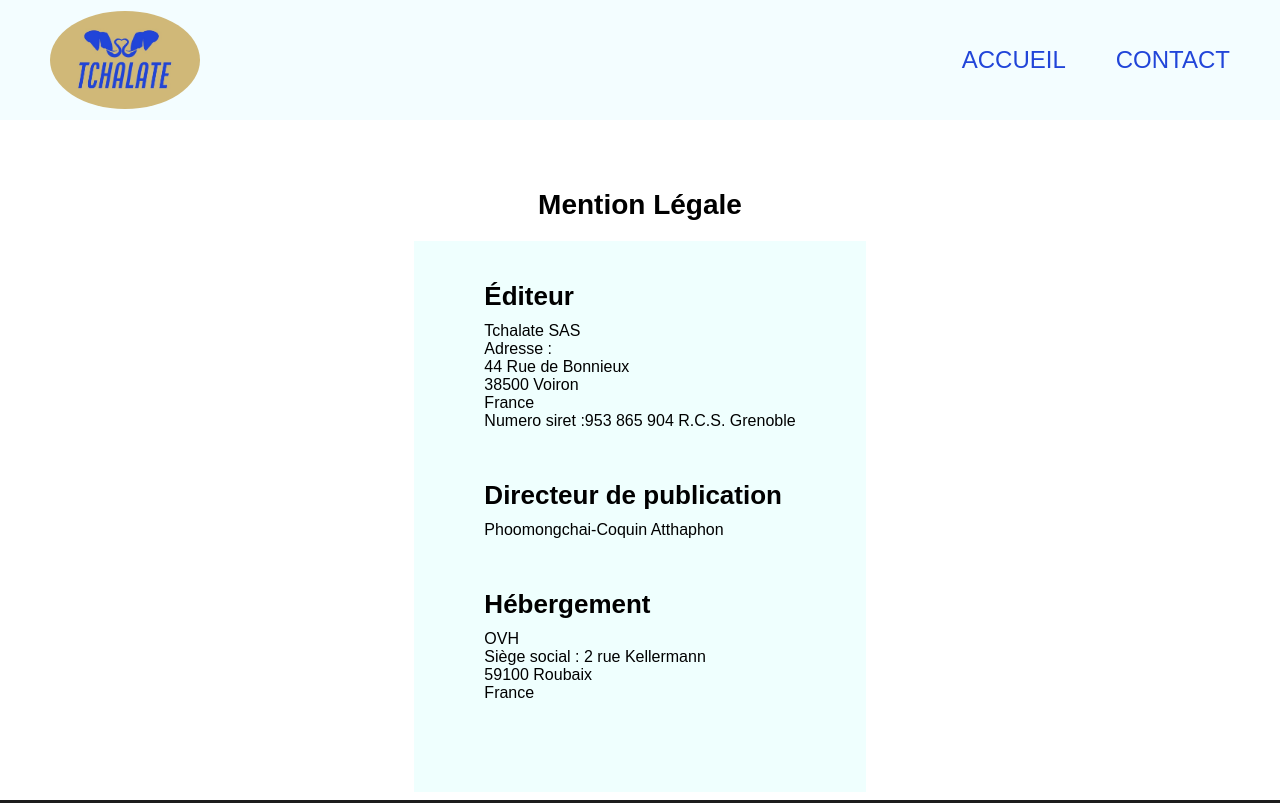
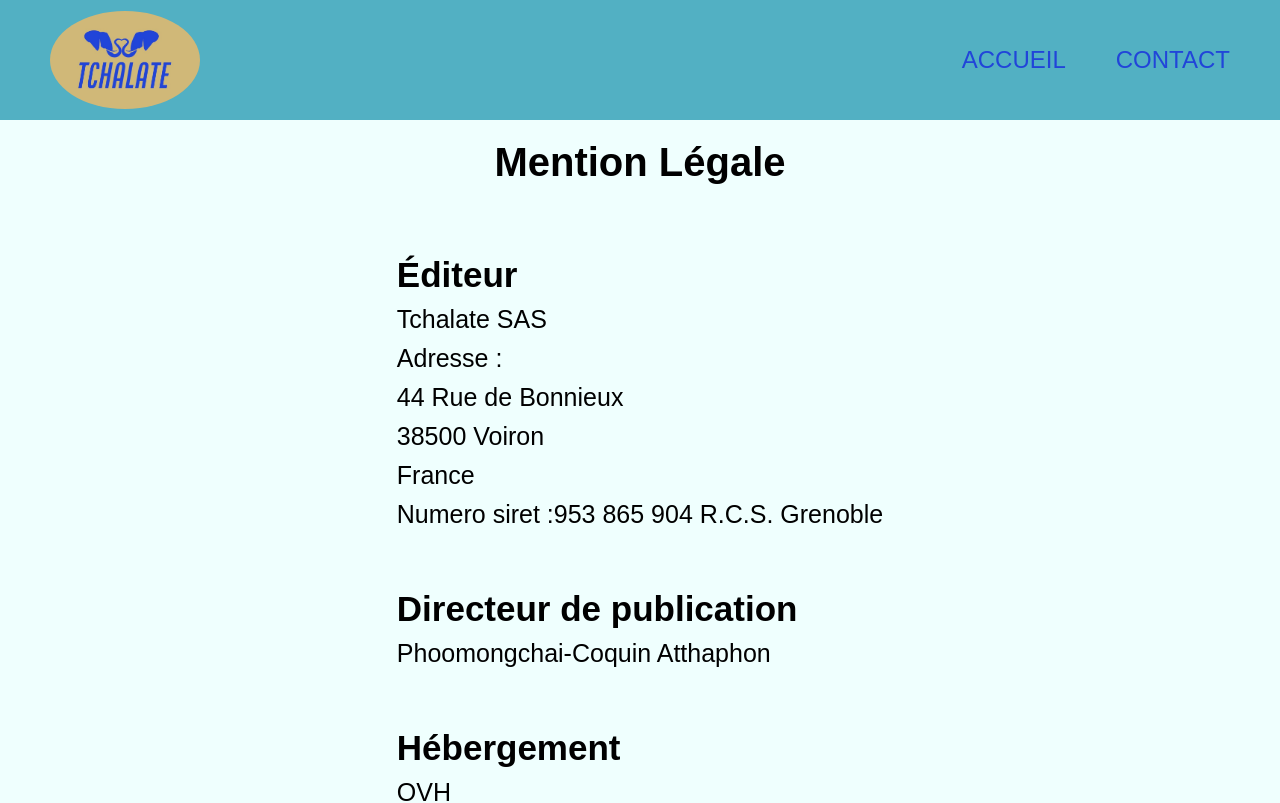
Before and after one commit to BlackBattler/tchalateweb, a React (Create React App) app: page /MentionLegale in a window 1280 px wide. Shown: the top 803 px of the page. Built offline with nearby package versions, Linux system fonts and the light colour scheme.

Commit message:
change page format

```diff
--- a/public/index.html
+++ b/public/index.html
@@ -9,8 +9,6 @@
   <meta name="description"
     content="Tchalate est un bureau d'étude spécialisé dans le développement informatique et électronique." />
   <title>Tchalate</title>
-  <script src="https://smtpjs.com/v3/smtp.js">
-  </script>
 </head>
 
 <body>
--- a/src/components/HomeExpertise.js
+++ b/src/components/Home/NosExpertises.js
@@ -1,9 +1,9 @@
-import "../styles/pageHome.scss";
+import "../../styles/pageHome.scss";
 
 // Header function
 export default function HomeExpertise() {
   return (
-    <section id="sectionExpertise" className="sectionDisplay homeExpertise">
+    <section id="sectionExpertise" className="sectionDisplay nosExpertise">
       <h2>NOS EXPERTISES</h2>
       <div className="divExpertise">
         <p className="text">
--- a/src/components/HomePartenaire.js
+++ b/src/components/Home/NosPartenaire.js
@@ -1,9 +1,9 @@
-import "../styles/pageHome.scss";
+import "../../styles/pageHome.scss";
 
 // Header function
-export default function HomePartenaire() {
+export default function NosPartenaire() {
   return (
-    <section id="sectionPartenaire" className="sectionDisplay homePartenaire">
+    <section id="sectionPartenaire" className="sectionDisplay nosPartenaire">
       <h2>NOS PARTENAIRES</h2>
       <div className="divPartenaire">
         <p className="text">A venir</p>
--- a/src/components/HomeMain.js
+++ b/src/components/Home/QuiSommesNous.js
@@ -1,9 +1,9 @@
-import "../styles/pageHome.scss";
+import "../../styles/pageHome.scss";
 
 // Header function
-export default function HomeMain() {
+export default function QuiSommesNous() {
   return (
-    <main id="sectionMain" className="sectionDisplay homeMain">
+    <main id="sectionMain" className="sectionDisplay quiSommesNous">
       <h1>QUI SOMMES-NOUS ?</h1>
       <div className="divIntro">
         <p className="text">
--- a/src/pages/Home.js
+++ b/src/pages/Home.js
@@ -1,8 +1,8 @@
 import Header from "../components/Header";
 import Footer from "../components/Footer";
-import HomeMain from "../components/HomeMain";
-import HomeExpertise from "../components/HomeExpertise";
-import HomePartenaire from "../components/HomePartenaire";
+import QuiSommesNous from "../components/Home/QuiSommesNous";
+import NosExpertises from "../components/Home/NosExpertises";
+import NosPartenaire from "../components/Home/NosPartenaire";
 //import HomeContact from "../components/HomeContact";
 
 // Page HOME
@@ -10,9 +10,9 @@ export default function Home() {
   return (
     <div className="Accueil">
       <Header />
-      <HomeMain />
-      <HomeExpertise />
-      <HomePartenaire />
+      <QuiSommesNous />
+      <NosExpertises />
+      <NosPartenaire />
       <Footer />
     </div>
   );
--- a/src/pages/NotFound.js
+++ b/src/pages/NotFound.js
@@ -1,13 +1,10 @@
 import "../styles/pageNotFound.scss";
-import Header from "../components/Header";
-import Footer from "../components/Footer";
 import { Link } from "react-router-dom";
 
 // Page Error
 export default function NotFound() {
   return (
     <div className="errorPage">
-      <Header />
       <main className="notFound">
         <h1 className="notFound_error">404</h1>
         <p className="notFound_message">
@@ -17,7 +14,6 @@ export default function NotFound() {
           Accueil
         </Link>
       </main>
-      <Footer />
     </div>
   );
 }
--- a/src/styles/header.scss
+++ b/src/styles/header.scss
@@ -6,14 +6,15 @@
   flex-direction: row;
   justify-content: space-between;
   align-items: center;
-  background-color: #f3fdff;
+  background-color: #52b0c3;
   height: 120px;
   width: 100%;
   padding: 0px 50px;
   z-index: 1001;
   @media screen and (max-width: 980px) {
     flex-direction: column;
-    gap: 20px;
+    padding-top: 10px;
+    gap: 10px;
   }
 }
 
--- a/src/styles/pageHome.scss
+++ b/src/styles/pageHome.scss
@@ -11,7 +11,7 @@
 
 h1 {
   font-size: 28px;
-  padding-bottom: 20px;
+  padding-bottom: 30px;
 }
 h2 {
   font-size: 26px;
@@ -23,21 +23,21 @@ h2 {
 }
 
 // Section Introduction
-.homeMain {
+.quiSommesNous {
   background-color: #ffffff;
-  padding-top: 180px;
-  min-height: 300px;
+  padding: 180px 0 70px;
+  min-height: 400px;
 }
 
 // Section Expertise
-.homeExpertise {
+.nosExpertise {
   background-color: #effffe;
   min-height: 400px;
-  padding-top: 20px;
+  padding: 70px 0;
 }
 
 // Section Partenaire
-.homePartenaire {
+.nosPartenaire {
   background-color: #ffffff;
   min-height: 300px;
 }
--- a/src/styles/pageMention.scss
+++ b/src/styles/pageMention.scss
@@ -1,20 +1,29 @@
 @import "./main.scss";
 
 .sectionMention {
+  background-color: #effffe;
   display: flex;
   flex-direction: column;
   justify-content: center;
   align-items: center;
   min-height: 100vh;
-  padding-top: 180px;
-  h2 {
-    padding-bottom: 10px;
+  padding-top: 140px;
+  h1 {
+    font-size: 40px;
+    padding-bottom: 30px;
   }
   ul {
-    background-color: #effffe;
-    padding: 40px 70px;
+    padding: 40px 90px;
     li {
       padding-bottom: 50px;
+      h2 {
+        font-size: 35px;
+        padding-bottom: 10px;
+      }
+      p {
+        font-size: 25px;
+        padding-bottom: 10px;
+      }
     }
   }
 }
--- a/src/styles/pageNotFound.scss
+++ b/src/styles/pageNotFound.scss
@@ -12,7 +12,7 @@
   justify-content: center;
   align-items: center;
   color: $color-primary;
-  margin: 200px 0px;
+  padding: 180px 0px 400px;
   &_error {
     font-weight: 700;
     font-size: 288px;
@@ -33,7 +33,7 @@
 
   &_backToHome {
     font-weight: 500;
-    font-size: 18px;
+    font-size: 28px;
     text-decoration-line: underline;
     margin-top: 200px;
     &:hover {
```
